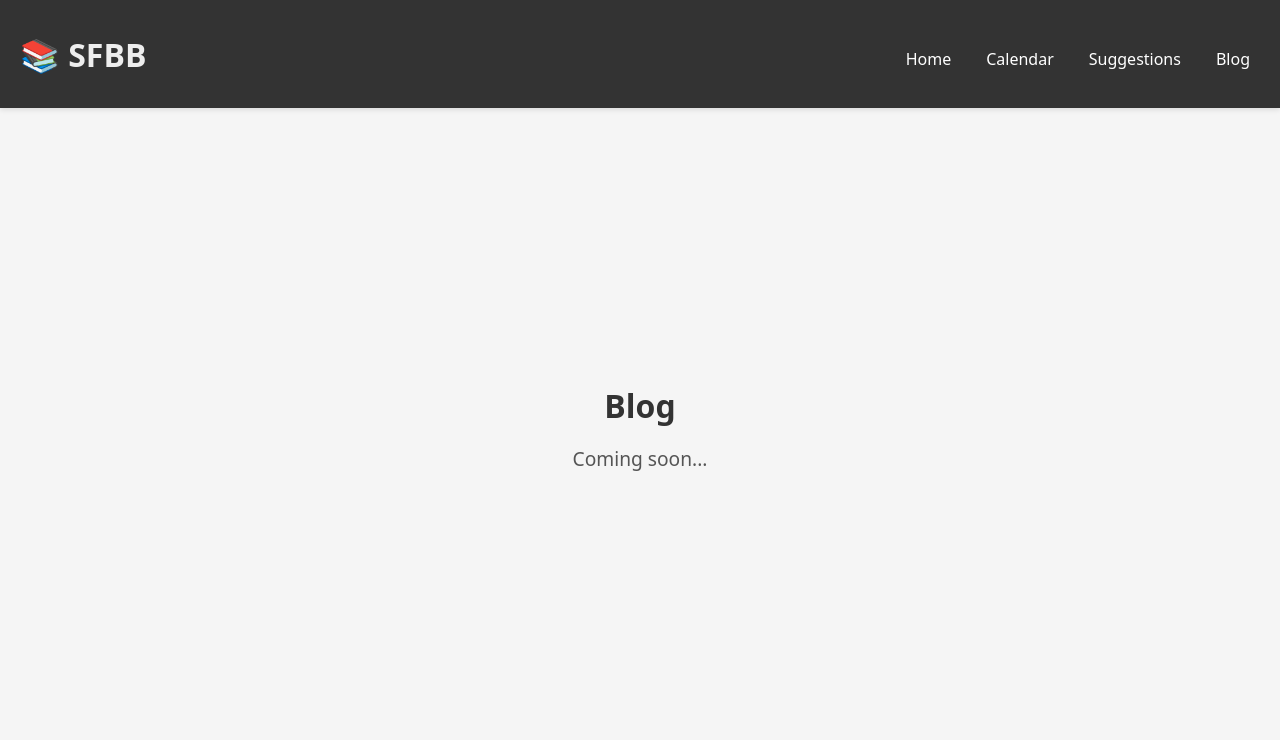
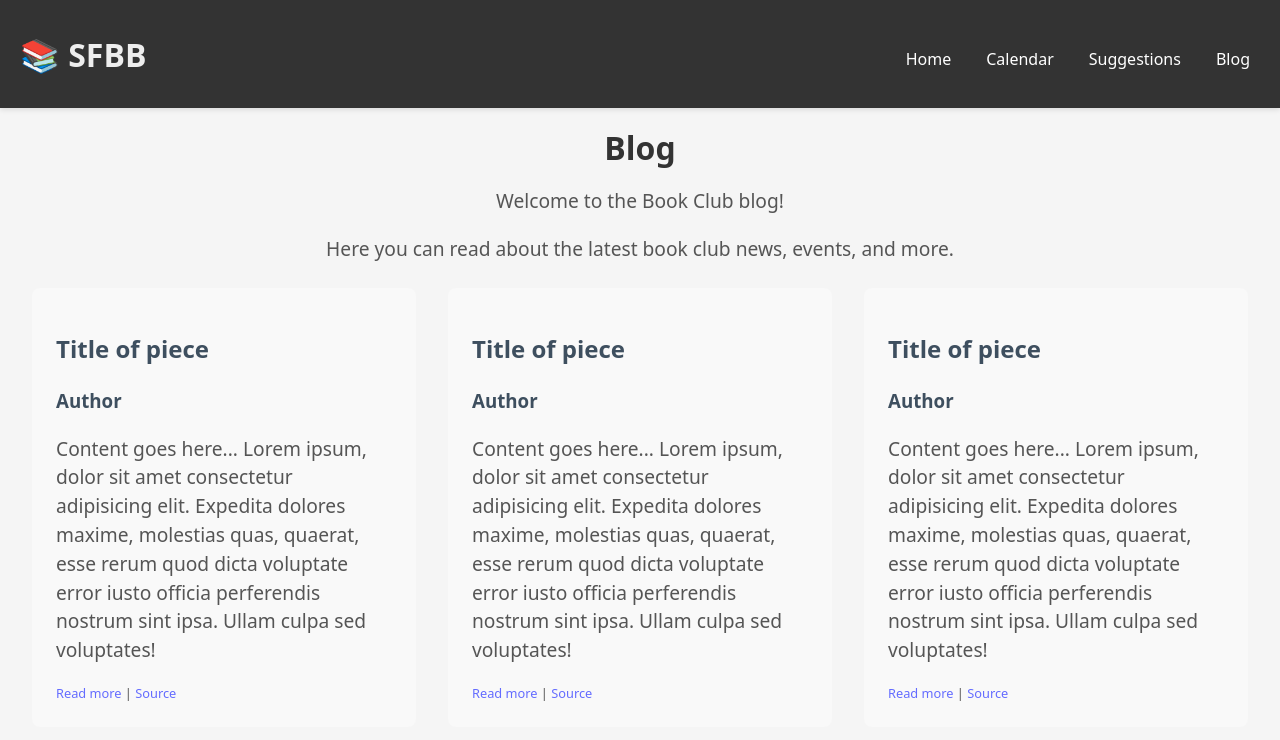
Before and after one commit to grassh0ppr/book-club, a React (Vite) app in the folder client/: page /book-club/blog in a window 1280 px wide. Shown: the top 740 px of the page. Built offline with nearby package versions, Linux system fonts and the light colour scheme; no server answers.

Commit message:
Enhance Blog page with introductory content and create Blog.module.css for styling; update Home page to conditionally render login and registration links based on user authentication status

```diff
--- a/client/src/pages/Blog.jsx
+++ b/client/src/pages/Blog.jsx
@@ -1,8 +1,36 @@
+import styles from "./Blog.module.css";
 export default function Blog() {
   return (
     <div>
       <h1>Blog</h1>
-      <p>Coming soon...</p>
+      <p>Welcome to the Book Club blog!</p>
+      <p>
+        Here you can read about the latest book club news, events, and more.
+      </p>
+      <div className={styles.marquee}>
+        <Post />
+        <Post />
+        <Post />
+      </div>
     </div>
   );
 }
+
+function Post() {
+  return (
+    <div className={styles.blogPost}>
+      <h2>Title of piece</h2>
+      <h3>Author</h3>
+      <p>
+        Content goes here... Lorem ipsum, dolor sit amet consectetur adipisicing
+        elit. Expedita dolores maxime, molestias quas, quaerat, esse rerum quod
+        dicta voluptate error iusto officia perferendis nostrum sint ipsa. Ullam
+        culpa sed voluptates!
+      </p>
+      <div className={styles.sources}>
+        <a href="https://www.example.com">Read more</a> |{" "}
+        <a href="https://www.example.com">Source</a>
+      </div>
+    </div>
+  );
+}
--- /dev/null
+++ b/client/src/pages/Blog.module.css
@@ -0,0 +1,46 @@
+#root {
+  text-align: left;
+}
+.marquee {
+  width: auto;
+  display: flex;
+  justify-content: center;
+  align-items: center;
+  gap: 2rem;
+  overflow: hidden;
+  /* white-space: nowrap; */
+  box-sizing: border-box;
+  margin: 1.5rem 2rem;
+  /* animation: marquee 30s linear infinite; */
+}
+
+.marquee:hover {
+  animation-play-state: paused;
+}
+
+.blogPost {
+  background-color: #f9f9f9;
+  padding: 1.5rem;
+  max-width: 420px;
+  text-align: left;
+  border-radius: 8px;
+}
+
+.blogPost p {
+  width: 100%;
+}
+
+.blogPost .sources {
+  font-size: 0.8rem;
+  color: #555;
+}
+
+/* Make it move */
+@keyframes marquee {
+  0% {
+    transform: translate(0, 0);
+  }
+  100% {
+    transform: translate(-100%, 0);
+  }
+}
--- a/client/src/pages/Home.jsx
+++ b/client/src/pages/Home.jsx
@@ -2,13 +2,32 @@ import { Link } from "react-router-dom";
 import styles from "./Home.module.css";
 
 export default function Home() {
+  const isLoggedIn = false; // Replace with actual logic to check login status
+
   return (
     <div className={styles.page}>
       <h2>Welcome to the SFBB home page</h2>
       <div style={{ display: "flex", gap: "1rem" }}>
-        <Link className={styles.cta} to="/login">
-          Login
-        </Link>
+        {!isLoggedIn && (
+          <>
+            <Link className={styles.cta} to="/login">
+              Login
+            </Link>
+            <Link className={styles.cta} to="/register">
+              Register
+            </Link>
+          </>
+        )}
+        {isLoggedIn && (
+          <>
+            <Link className={styles.cta} to="/dashboard">
+              Dashboard
+            </Link>
+            <Link className={styles.cta} to="/message-board">
+              Message Board
+            </Link>
+          </>
+        )}
         <Link className={styles.cta} to="/blog">
           Blog
         </Link>
```
